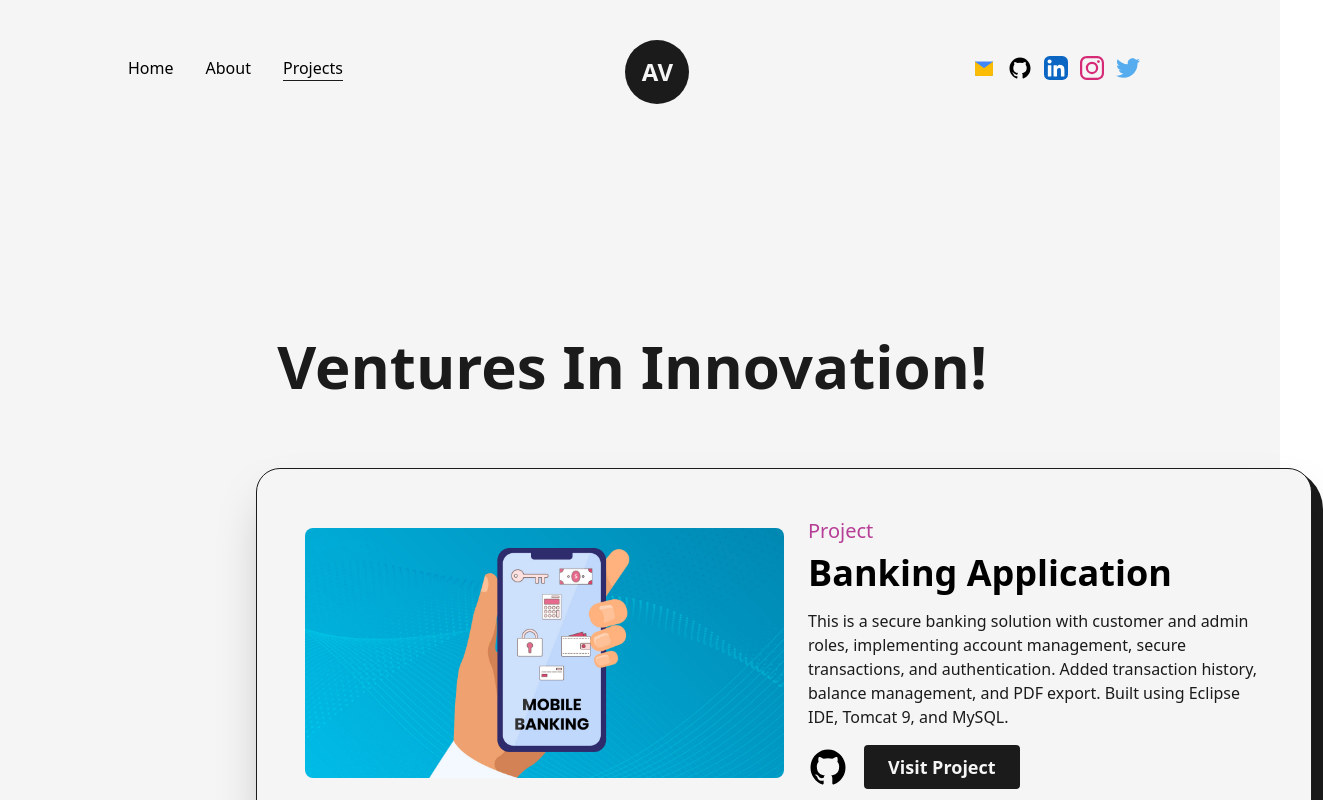
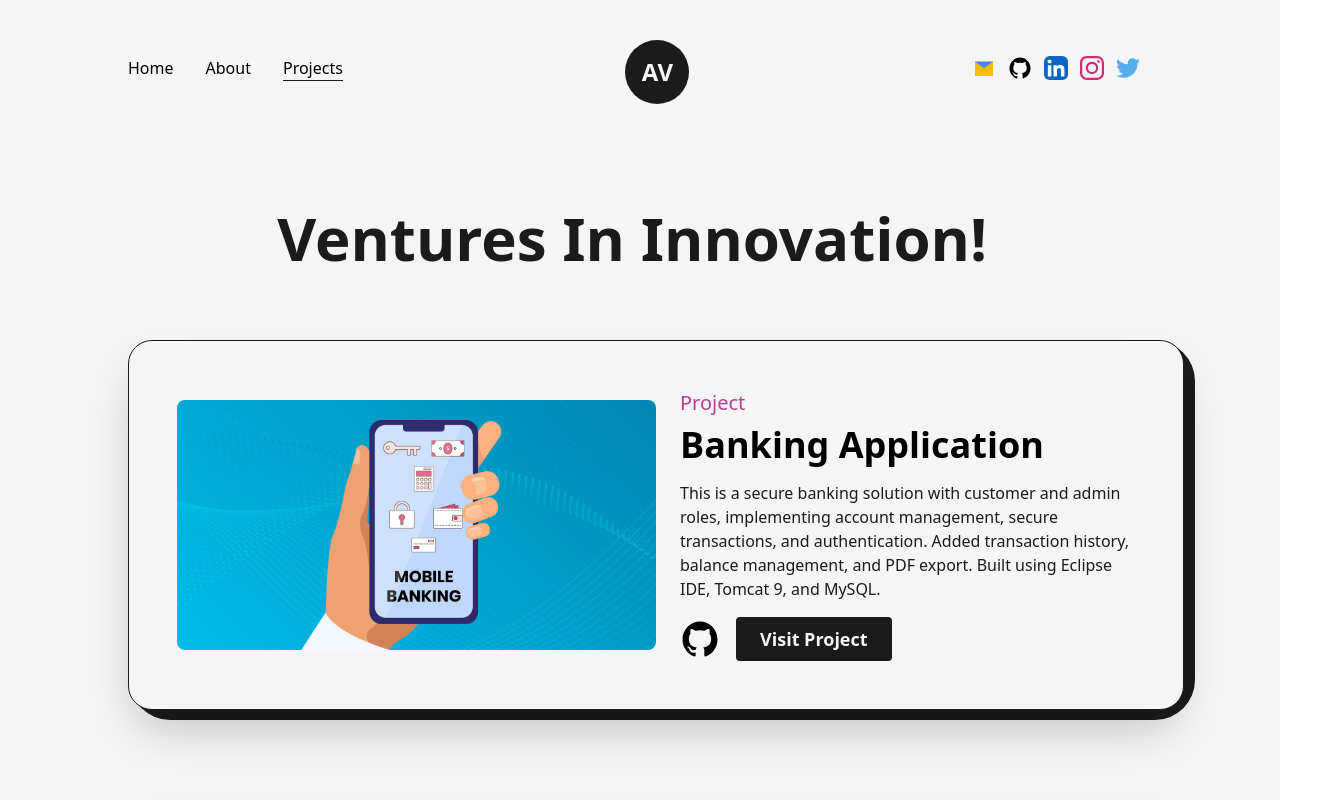
Before and after one commit to AdityavardhanKoya/Portfolio, a Next.js app: page /projects in a window 1280 px wide. Shown: the top 800 px of the page, 1323 px wide, since content can reach past the window. Built offline with nearby package versions, Linux system fonts and the light colour scheme.

Commit message:
Modified changes

```diff
--- a/src/components/Layout.js
+++ b/src/components/Layout.js
@@ -1,13 +1,11 @@
-import React from "react";
-import { Analytics } from "@vercel/analytics/react"; // Import Analytics
+import React from 'react'
 
-const Layout = ({ children, className = "" }) => {
+const Layout = ({children, className=""}) => {
   return (
     <div className={`w-full h-full z-0 inline-block p-32 bg-light ${className}`}>
-      {children}
-      <Analytics /> {/* Add Analytics here */}
+        {children}
     </div>
-  );
-};
+  )
+}
 
-export default Layout;
+export default Layout
--- a/src/pages/_app.js
+++ b/src/pages/_app.js
@@ -6,7 +6,6 @@ import { Montserrat } from "next/font/google";
 import Head from "next/head";
 import { useRouter } from "next/router";
 import Layout from "@/components/Layout";
-
 
 const montserrat = Montserrat({ subsets: ["latin"] });
 
@@ -23,9 +22,7 @@ export default function App({ Component, pageProps }) {
       >
         <NavBar />
         <AnimatePresence mode="wait">
-          <Layout>
           <Component key={router.asPath} {...pageProps} />
-          </Layout>
         </AnimatePresence>
         <Footer />
       </main>
```
